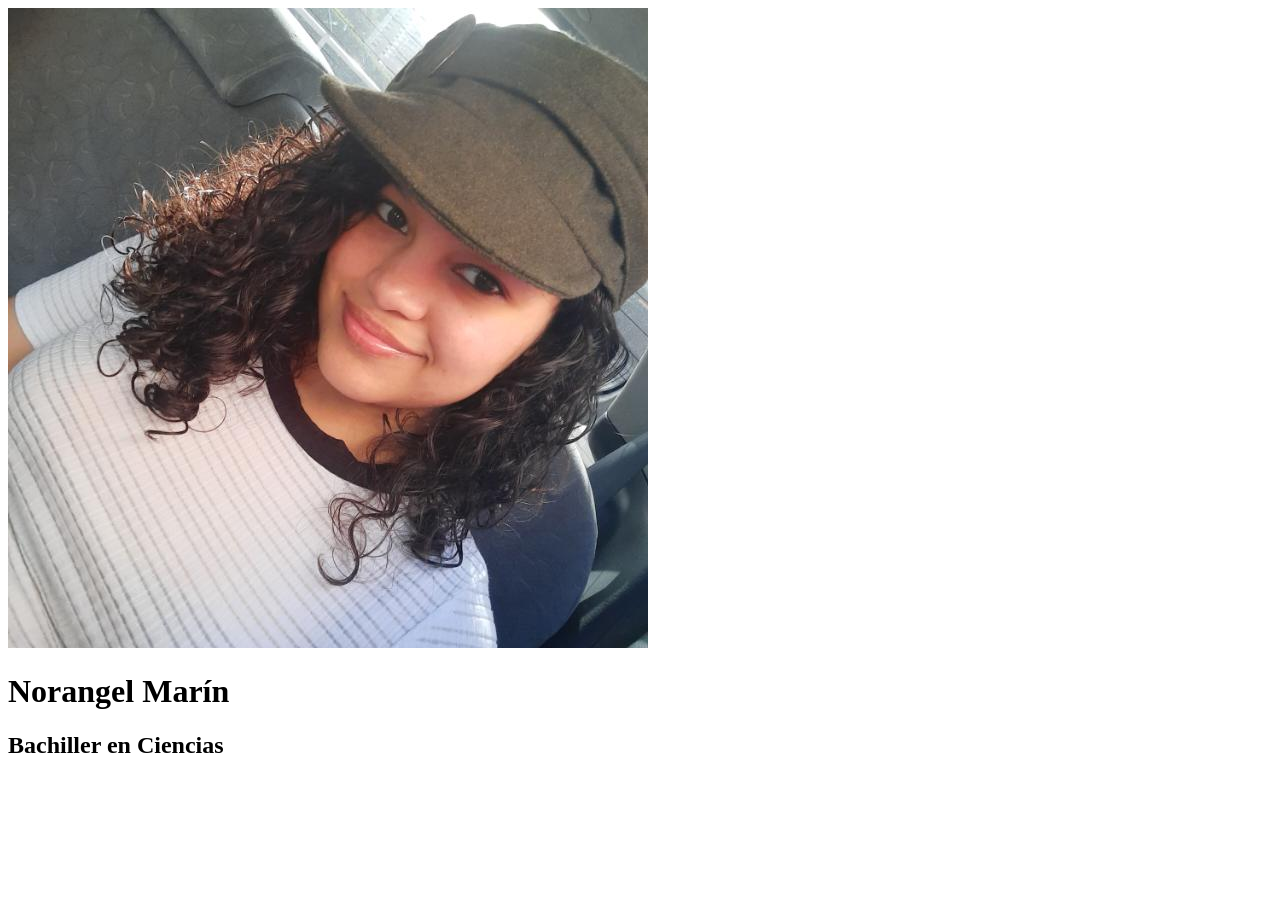
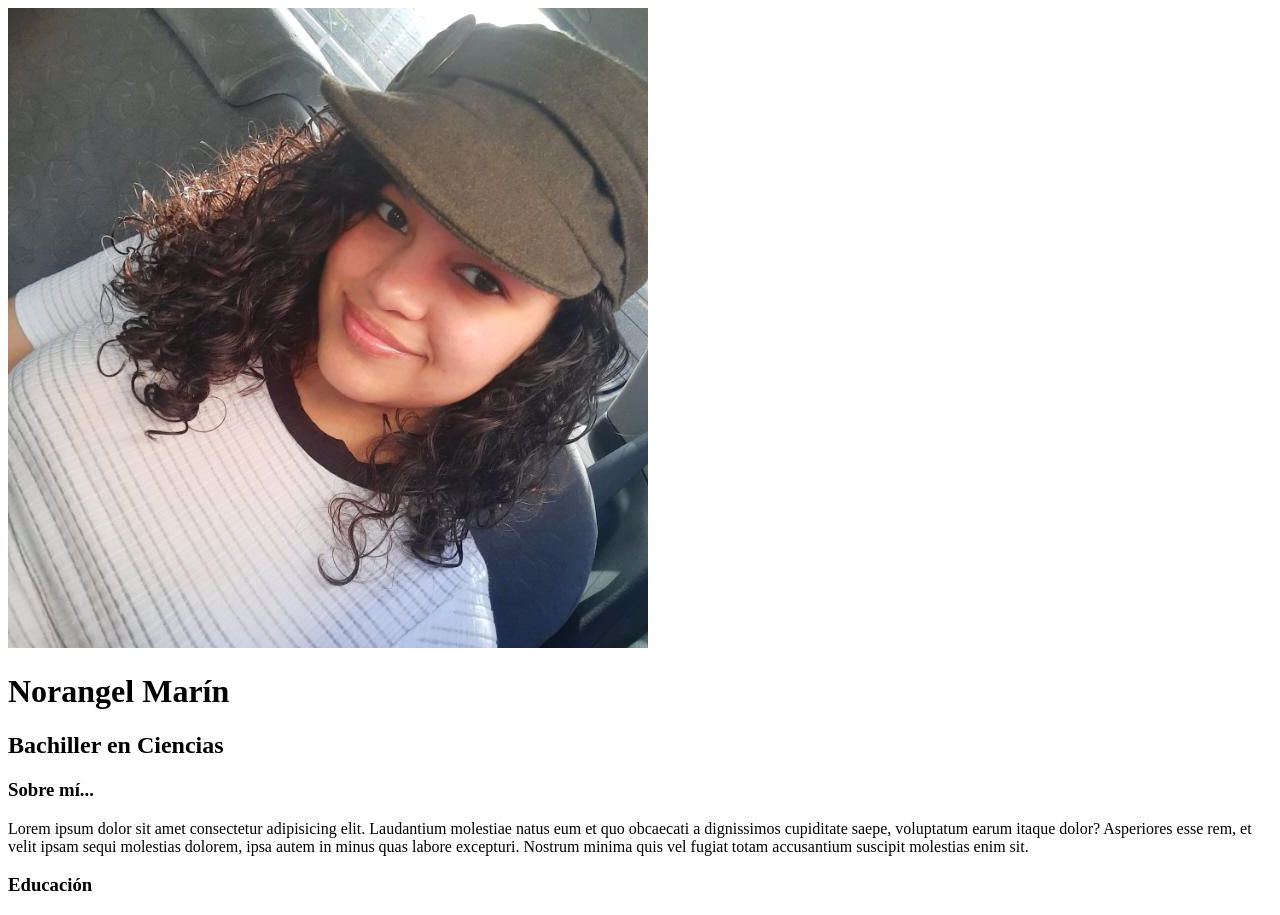
Before and after one commit to NorangelMarin/PracticasHTML-CSS-JS, a plain HTML site: page PracticasHTML- CSS-JS/index.html in a window 1280 px wide. Before the commit the page ends 800 px from the top, so only its background shows below. Drawn offline with Linux system fonts and the light colour scheme.

Commit message:
empezando el main

```diff
--- a/PracticasHTML- CSS-JS/index.html
+++ b/PracticasHTML- CSS-JS/index.html
@@ -16,5 +16,18 @@
             <h2>Bachiller en Ciencias</h2>
         </div>
     </header>
+    <main>
+        <article>
+            <h3>Sobre mí...</h3>
+            <p>Lorem ipsum dolor sit amet consectetur adipisicing elit. Laudantium molestiae natus eum et quo obcaecati a dignissimos cupiditate saepe, voluptatum earum itaque dolor? Asperiores esse rem, et velit ipsam sequi molestias dolorem, ipsa autem in minus quas labore excepturi. Nostrum minima quis vel fugiat totam accusantium suscipit molestias enim sit.</p>
+        </article>
+        <article>
+            <h3>Educación</h3>
+
+        </article>
+
+    </main>
+
+
 </body>
 </html>
```
